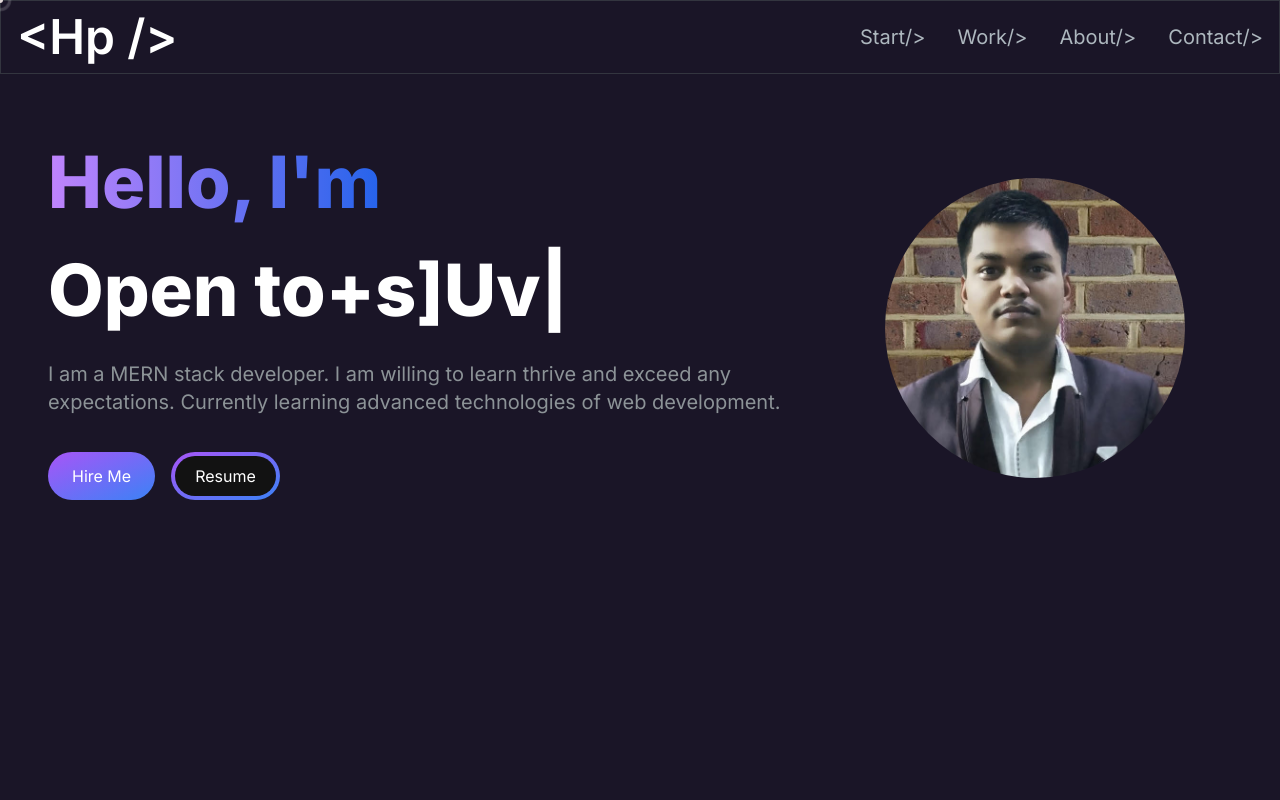
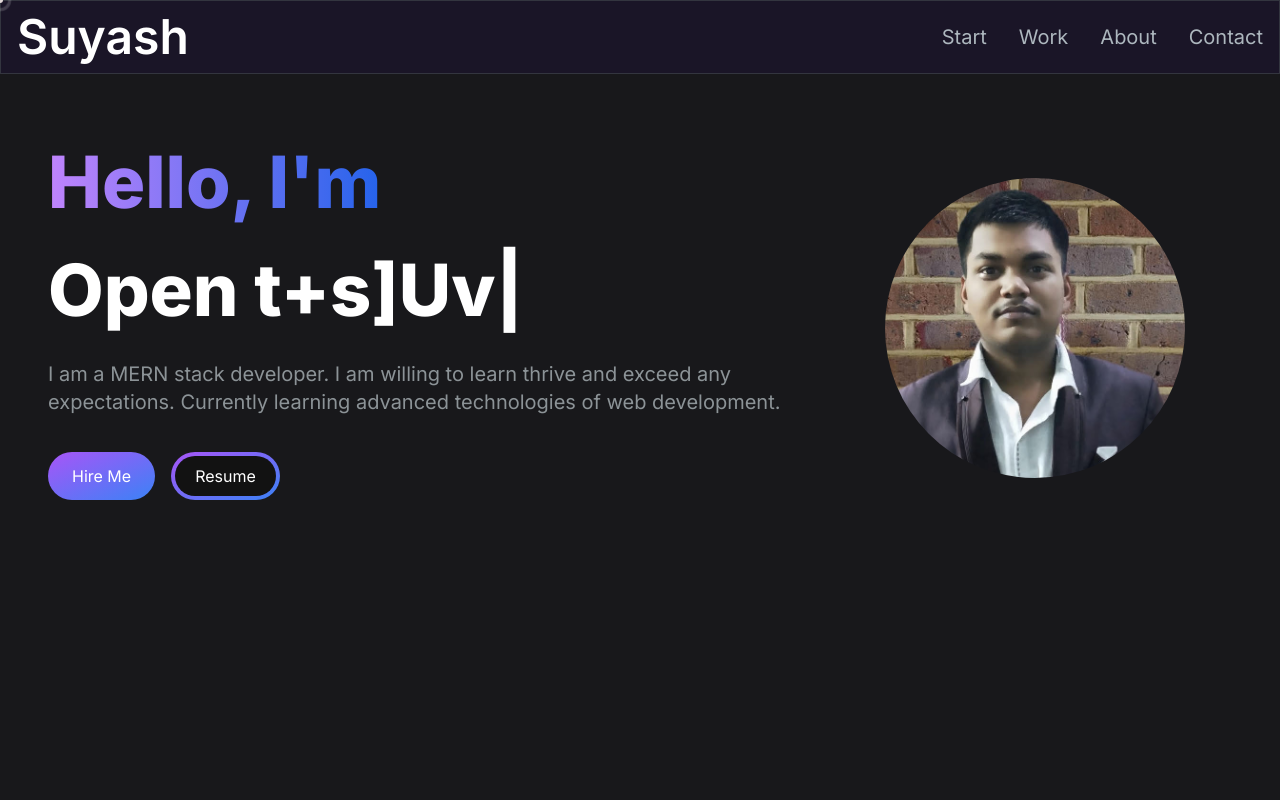
Before and after one commit to harsh-dev0/znet, a Next.js app: page / in a window 1280 px wide. Shown: the top 800 px of the page. Built offline with nearby package versions, Linux system fonts and the light colour scheme.

Commit message:
Resume Update

```diff
--- a/src/app/components/Navbar.jsx
+++ b/src/app/components/Navbar.jsx
@@ -7,26 +7,26 @@ import MenuOverlay from './Menuoverlay.jsx';
 
 const navLinks = [
   {
-    title: 'Start/>',
+    title: 'Start',
     to: 'home',
   },
   {
-    title: 'Work/>',
+    title: 'Work',
     to: 'projects',
   },
   {
-    title: 'About/>',
+    title: 'About',
     to: 'about',
   },
   {
-    title: 'Contact/>',
+    title: 'Contact',
     to: 'contact',
   },
 ];
 
 const Navbar = () => {
   const [navbarOpen, setNavbarOpen] = useState(false);
-  const logo = '<Hp />';
+  const logo = 'Suyash';
   const [isBlurred, setIsBlurred] = useState(false);
 
 
--- a/src/app/components/typer.js
+++ b/src/app/components/typer.js
@@ -1,7 +1,7 @@
 import React, { useState, useEffect } from "react";
 
 const Typer = () => {
-  const typerList = ["Harsh Pal", "Web Developer", "MERN Enthusiast", "Open to Exciting Projects and Work Opportunities"];
+  const typerList = ["Suyash Pal", "Web Developer", "MERN Enthusiast", "Open to Exciting Projects and Work Opportunities"];
   const [typerContent, setTyperContent] = useState("");
 
   const letterTypingTime = 60;
--- a/src/app/page.js
+++ b/src/app/page.js
@@ -20,7 +20,7 @@ export default function Home() {
   };
   return (
 
-    <main className="flex min-h-screen flex-col bg-[#1a1527]"  >
+    <main className="flex min-h-screen flex-col bg-zinc-900"  >
       <Navbar />
       <div className="container flex flex-grow flex-col  min-h-screen mx-auto px-12 py-4 bg-cover bg-center bg-no-repeat" >
 
@@ -29,7 +29,7 @@ export default function Home() {
       <div className="container  mx-auto px-12 py-8 " >
         <ProjectsSection />
       </div>
-      <div className="flex bg-dot min-h-screen px-2 lg:px-12 py-4 flex-grow flex-col bg-cover bg-center bg-no-repeat">
+      <div className="flex  min-h-screen px-2 lg:px-12 py-4 flex-grow flex-col bg-cover bg-center bg-no-repeat">
       <Aboutcode/>
       </div>
 
```
